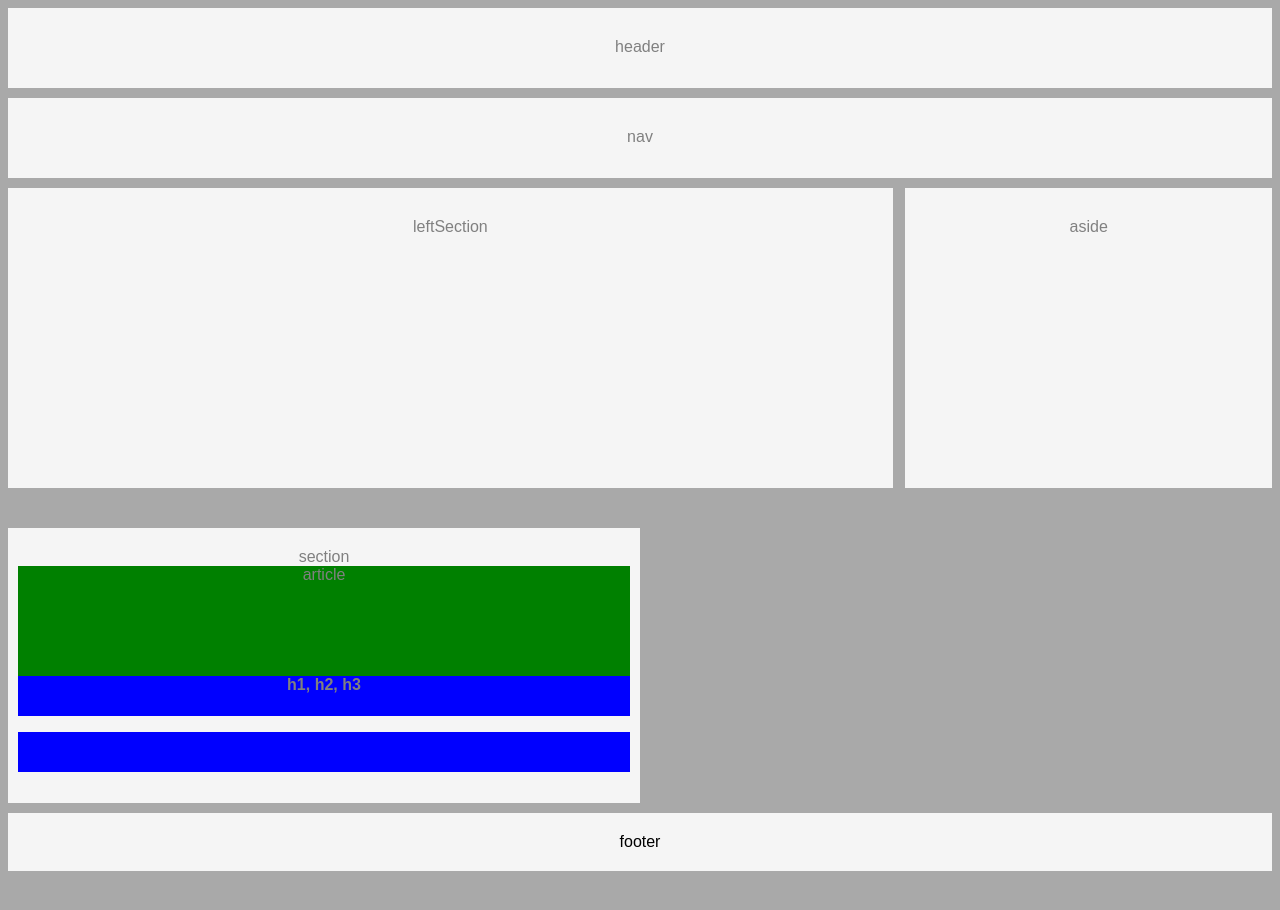
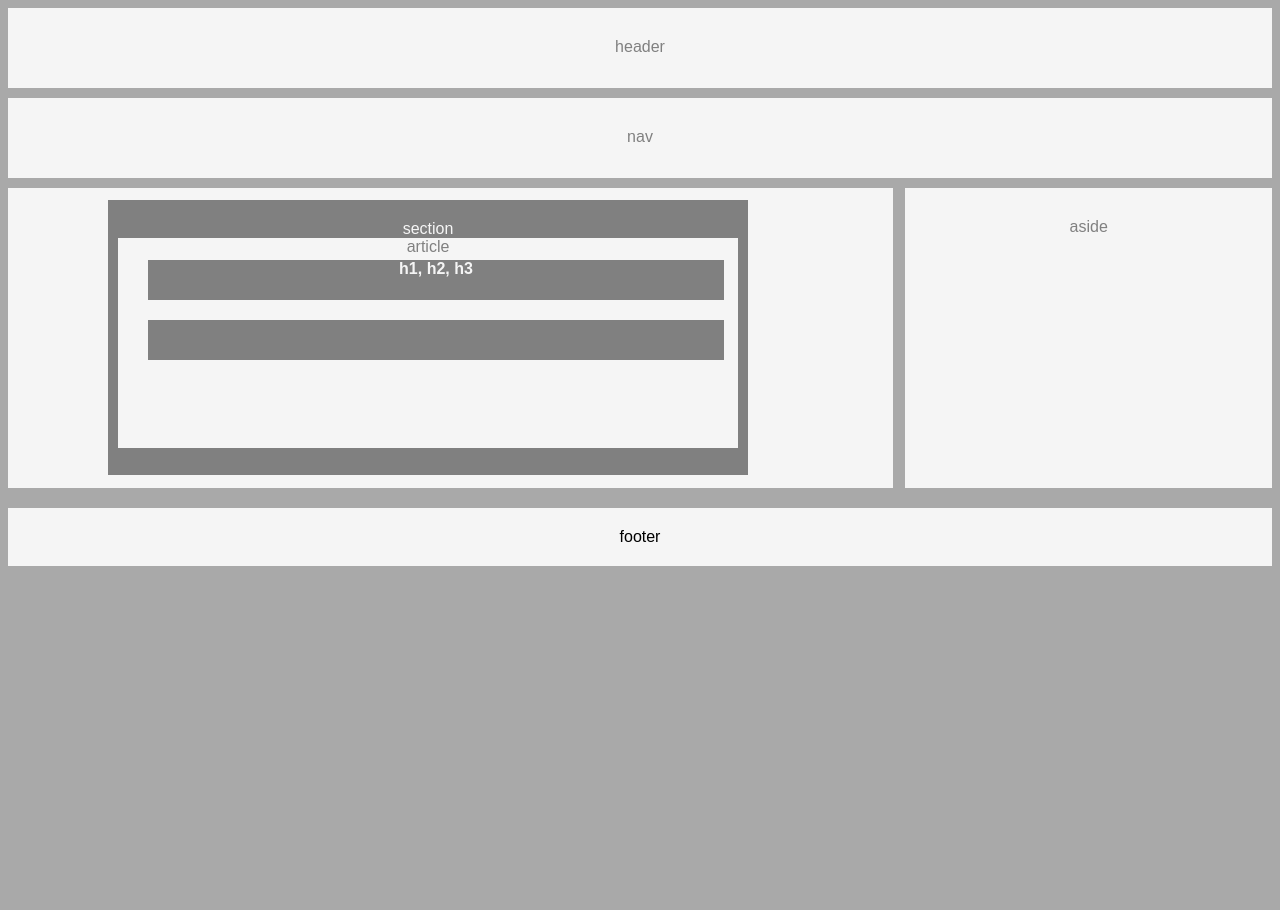
Before and after one commit to CelisseD/HW-Wireframe, a plain HTML site: page index.html in a window 1280 px wide. After the commit the page ends 800 px from the top, so only its background shows below. Drawn offline with Linux system fonts and the light colour scheme.

Commit message:
final edits

```diff
--- a/style.css
+++ b/style.css
@@ -58,39 +58,51 @@ section {
 }
 
 #full {
+    position: absolute;
+    top: 200px;
+    left: 80;
     width: 50%;
     overflow: auto;
-    background-color: whitesmoke;
+    background-color: grey;
     clear: both;
-    color: grey;
+    color: whitesmoke;
     box-sizing: border-box;
 	height: 275px;
-	margin: 20px auto 10px auto;
-	padding: 20px 10px 10px 10px;
+	margin: 0px auto 10px 100px;
+    padding: 20px 10px 10px 10px;
+
 }
 
 article {
     width: 100%;
-    background-color: green;
+    background-color: whitesmoke;
     color: grey;
-    height: 110px;
+    height: 210px;
 }
 
 #topRow {
-    width:100%;
+    position: absolute;
+    top: 60px;
+    left: 80;
+    margin: 0px auto 10px 30px;
+    width: 90%;
     overflow: auto;
-    background-color: blue;
+    background-color: grey;
     clear: both;
-    color: grey;
+    color: whitesmoke;
     height: 40px;
 }
 
 #bottomRow {
-    width: 100%;
+    position: absolute;
+    top: 120px;
+    left: 80;
+    margin: 0px auto 10px 30px;
+    width: 90%;
     overflow: auto;
-    background-color: blue;
+    background-color: grey;
     clear: both;
-    color: grey;
+    color: whitesmoke;
     height: 40px;
 }
 
```
Also changed, not shown: 1 other file.
